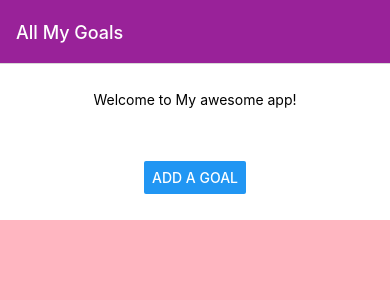
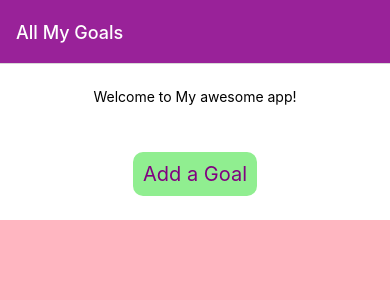
Before and after one commit to hysaryn/cs5520-sp24-project1, a React Native app: screen /Home in a window 390 px wide. Shown: the top 300 px of the page. Built offline with nearby package versions, Linux system fonts and the light colour scheme.

Commit message:
refactored button to pressable button

```diff
--- a/components/GoalItem.js
+++ b/components/GoalItem.js
@@ -1,5 +1,6 @@
 import { Button, Pressable, StyleSheet, Text, View } from "react-native";
 import React from "react";
+import PressableButton from "./PressableButton";
 
 export default function GoalItem({ goalObj, deleteFunction, detailFunction }) {
   function deleteHandler() {
@@ -10,12 +11,14 @@ export default function GoalItem({ goalObj, deleteFunction, detailFunction }) {
   }
   return (
     <Pressable
-      style={[({pressed})? styles.pressed : null, styles.textContainer]}
+      style={({pressed})=> [styles.textContainer,pressed && styles.pressed]}
       onPress={goalPressHandler} andriod_ripple={{color:'#e9e'}}>
       <Text style={styles.text}>{goalObj.text}</Text>
-      <Button color="black" title="X" onPress={deleteHandler} />
+      <PressableButton onPressFunc={deleteHandler}>
+        <Text style={{fontSize:15}}>X</Text>
+      </PressableButton>
+      {/* <Button color="black" title="X" onPress={deleteHandler} /> */}
     </Pressable>
-
   );
 }
 
--- a/components/Home.js
+++ b/components/Home.js
@@ -4,6 +4,7 @@ import Header from "./Header";
 import { useState } from "react";
 import Input from "./Input";
 import GoalItem from "./GoalItem";
+import PressableButton from "./PressableButton";
 
 export default function Home({navigation}) {
   const appName = "My awesome app";
@@ -38,7 +39,10 @@ export default function Home({navigation}) {
         <StatusBar style="auto" />
 
         <Header name={appName} version={2} />
-        <Button title="Add a goal" onPress={() => setIsModalVisible(true)} />
+        {/* <Button title="Add a goal" onPress={() => setIsModalVisible(true)} /> */}
+        <PressableButton commonStyle={styles.addButton} onPressFunc={()=> setIsModalVisible(true)}>
+          <Text style={{fontSize:20, color: 'purple'}}>Add a Goal</Text>
+        </PressableButton>
         <Input
           inputHandler={receiveInput}
           modalVisible={isModalVisible}
@@ -88,4 +92,10 @@ const styles = StyleSheet.create({
     alignItems: "center",
   },
   bottomView: { flex: 4, backgroundColor: "lightpink" },
-});
+  addButton:{
+    backgroundColor: "lightgreen",
+    padding: 10,
+    borderRadius: 10,
+  },
+  }
+);
--- /dev/null
+++ b/components/PressableButton.js
@@ -0,0 +1,23 @@
+import { Pressable, StyleSheet, Text, View } from 'react-native'
+import React from 'react'
+
+export default function PressableButton({commonStyle, onPressFunc, children}) {
+  return (
+    <Pressable
+        style={({pressed})=> [styles.defaultStyle,commonStyle, pressed && styles.pressed]}
+        onPress={onPressFunc}>
+        {children}
+    </Pressable>
+  )
+}
+
+const styles = StyleSheet.create({
+    defaultStyle: {
+        padding: 10,
+        borderRadius: 10,
+    },
+
+    pressed:{
+        opacity: 0.5
+    }
+})
```
